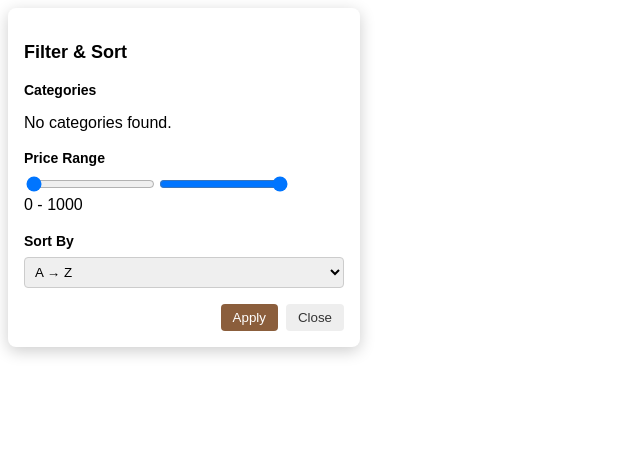
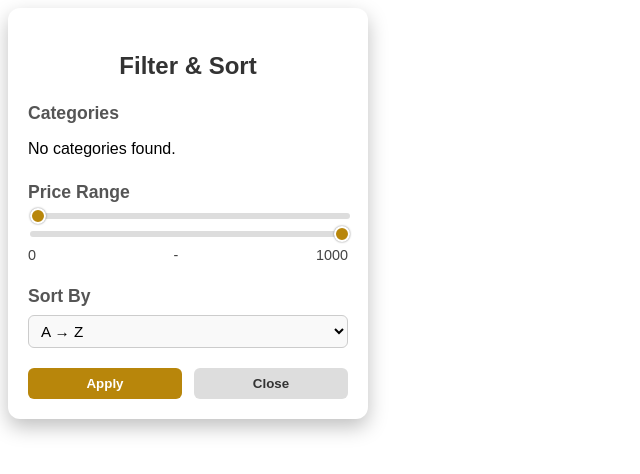
Before and after one commit to BLOUDANJEWELLERY/webns, a Next.js app in the folder nextjs/: page /components/filtersortmodal in a window 1280 px wide. Shown: the top 474 px of the page, without its empty margins (0-640 px from the left). Built offline with nearby package versions, Linux system fonts and the light colour scheme.

Commit message:
Update filter.module.css

```diff
--- a/nextjs/src/styles/filter.module.css
+++ b/nextjs/src/styles/filter.module.css
@@ -1,90 +1,178 @@
+/* Modal container */
 .modal {
   background-color: #fff;
-  border-radius: 8px;
-  padding: 16px;
+  border-radius: 12px;
+  padding: 20px;
   width: 320px;
-  max-width: 90%;
-  box-shadow: 0 4px 16px rgba(0,0,0,0.2);
-  font-family: Arial, sans-serif;
+  max-width: 95%;
+  box-shadow: 0 8px 20px rgba(0, 0, 0, 0.25);
+  font-family: 'Arial', sans-serif;
 }
 
-.section {
+/* Modal title */
+.modalTitle {
+  font-size: 1.5rem;
   margin-bottom: 16px;
+  font-weight: bold;
+  color: #333;
+  text-align: center;
 }
 
-.modalTitle {
-  margin-bottom: 12px;
-  font-size: 18px;
-  font-weight: bold;
+/* Section wrapper */
+.section {
+  margin-bottom: 20px;
 }
 
+/* Section title */
 .sectionTitle {
+  font-size: 1.1rem;
+  font-weight: 600;
   margin-bottom: 8px;
-  font-size: 14px;
-  font-weight: bold;
+  color: #555;
 }
 
+/* Category tree */
+.categoryNode {
+  margin-left: 8px;
+  margin-bottom: 6px;
+}
+
+/* Category row */
 .categoryRow {
   display: flex;
   align-items: center;
-  gap: 8px;
-  margin-bottom: 4px;
+  gap: 6px;
 }
 
+/* Toggle button for nested categories */
 .toggleBtn {
   background: none;
   border: none;
   cursor: pointer;
-  font-size: 12px;
+  font-size: 0.85rem;
+  color: #666;
+  padding: 0;
+  width: 20px;
 }
 
+/* Nested children container */
 .nested {
-  margin-left: 16px;
-  border-left: 1px solid #ddd;
-  padding-left: 8px;
+  margin-left: 20px;
+  margin-top: 4px;
 }
 
-.priceRange {
+/* Range slider container */
+.sliderContainer {
   display: flex;
+  flex-direction: column;
   gap: 8px;
-  align-items: center;
 }
 
-.priceInput {
-  width: 100px;
-  padding: 4px 6px;
+/* Range input sliders */
+.rangeSlider {
+  width: 100%;
+  -webkit-appearance: none;
+  height: 6px;
   border-radius: 4px;
-  border: 1px solid #ccc;
+  background: #ddd;
+  outline: none;
+  transition: background 0.2s;
 }
 
+.rangeSlider::-webkit-slider-thumb {
+  -webkit-appearance: none;
+  appearance: none;
+  width: 16px;
+  height: 16px;
+  border-radius: 50%;
+  background: #b8860b;
+  cursor: pointer;
+  border: 2px solid #fff;
+  box-shadow: 0 0 2px rgba(0, 0, 0, 0.5);
+}
+
+.rangeSlider::-moz-range-thumb {
+  width: 16px;
+  height: 16px;
+  border-radius: 50%;
+  background: #b8860b;
+  cursor: pointer;
+  border: 2px solid #fff;
+}
+
+/* Slider value display */
+.sliderValues {
+  display: flex;
+  justify-content: space-between;
+  font-size: 0.9rem;
+  color: #444;
+}
+
+/* Sorting select dropdown */
 .sortSelect {
   width: 100%;
-  padding: 6px;
-  border-radius: 4px;
+  padding: 6px 8px;
+  font-size: 0.95rem;
+  border-radius: 6px;
   border: 1px solid #ccc;
-}
-
-.buttons {
-  display: flex;
-  justify-content: flex-end;
-  gap: 8px;
-  margin-top: 12px;
-}
-
-.applyBtn {
-  background-color: #8b5e3c;
-  color: #fff;
-  padding: 6px 12px;
-  border: none;
-  border-radius: 4px;
+  outline: none;
+  background-color: #f9f9f9;
   cursor: pointer;
 }
 
+/* Buttons container */
+.buttons {
+  display: flex;
+  justify-content: space-between;
+  gap: 12px;
+  margin-top: 16px;
+}
+
+/* Apply button */
+.applyBtn {
+  flex: 1;
+  padding: 8px 0;
+  background-color: #b8860b;
+  color: #fff;
+  border: none;
+  border-radius: 6px;
+  font-weight: 600;
+  cursor: pointer;
+  transition: background 0.2s;
+}
+
+.applyBtn:hover {
+  background-color: #996b06;
+}
+
+/* Close button */
 .closeBtn {
-  background-color: #eee;
+  flex: 1;
+  padding: 8px 0;
+  background-color: #ddd;
   color: #333;
-  padding: 6px 12px;
   border: none;
-  border-radius: 4px;
+  border-radius: 6px;
+  font-weight: 600;
   cursor: pointer;
+  transition: background 0.2s;
 }
+
+.closeBtn:hover {
+  background-color: #bbb;
+}
+
+/* Responsive adjustments */
+@media (max-width: 400px) {
+  .modal {
+    padding: 16px;
+  }
+
+  .modalTitle {
+    font-size: 1.3rem;
+  }
+
+  .sectionTitle {
+    font-size: 1rem;
+  }
+}
```
